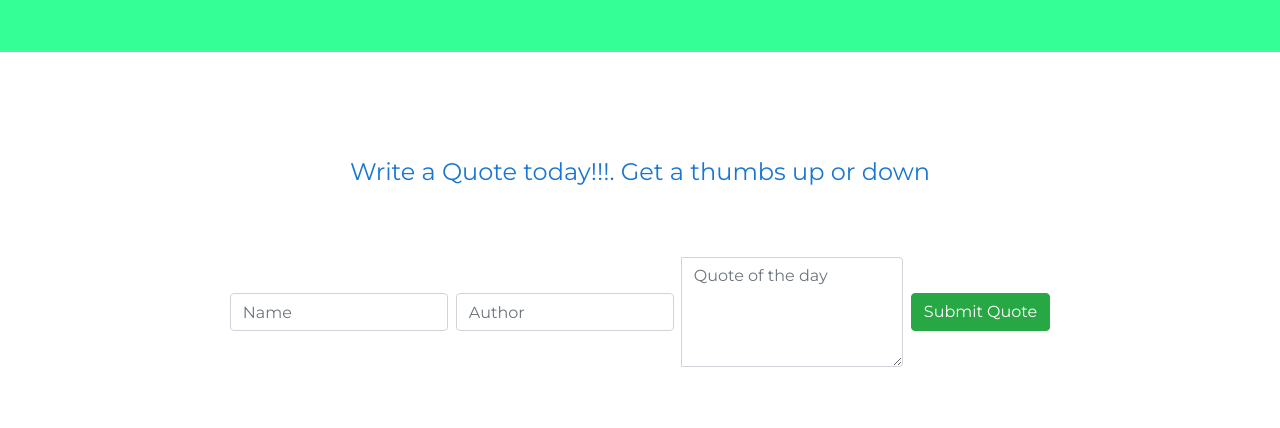
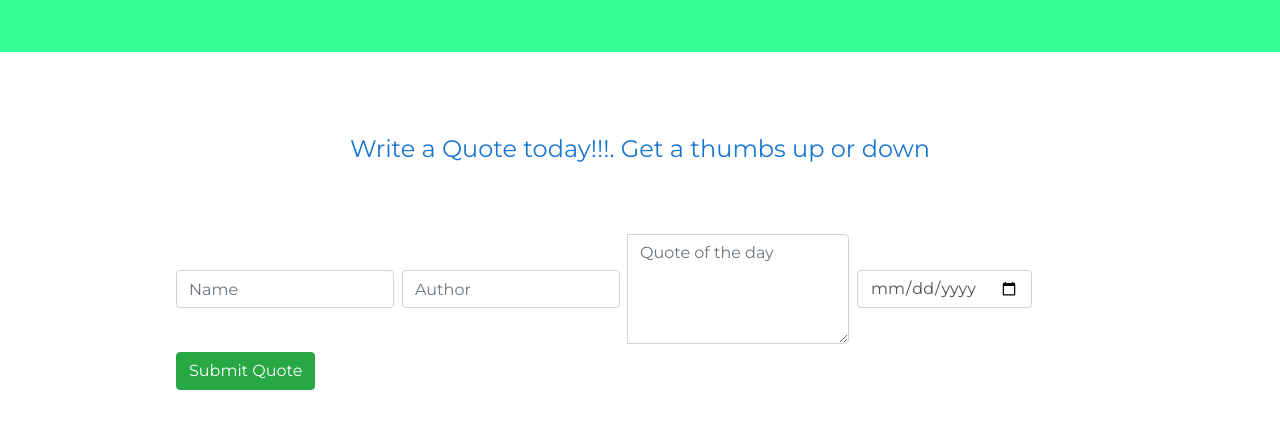
Before and after one commit to arondasamuel123/Quote, an Angular app: page / in a window 1280 px wide. Shown: the top 428 px of the page. Built offline with nearby package versions, Linux system fonts and the light colour scheme.

Commit message:
Added date field to the form in quote-form component.html

```diff
--- a/src/app/quote-form/quote-form.component.html
+++ b/src/app/quote-form/quote-form.component.html
@@ -7,6 +7,8 @@
 
     <input type="text" class="form-control" [(ngModel)]="newQuote.author" name="author" placeholder="Author"  #author='ngModel'>
   </div>
+
+
 
   <div class="input-group mb-2 mr-sm-2">
     <div class="input-group-prepend">
@@ -18,6 +20,12 @@
     </textarea>
   </div>
 
+  <label class="sr-only" >Date</label>
+  <div class="input-group mb-2 mr-sm-2">
+
+    <input type="date" class="form-control" [(ngModel)]="newQuote.author" name="author" placeholder="Author"  #author='ngModel'>
+  </div>
+
 
 
   <button type="submit" class="btn btn-success mb-2">Submit Quote</button>
```
